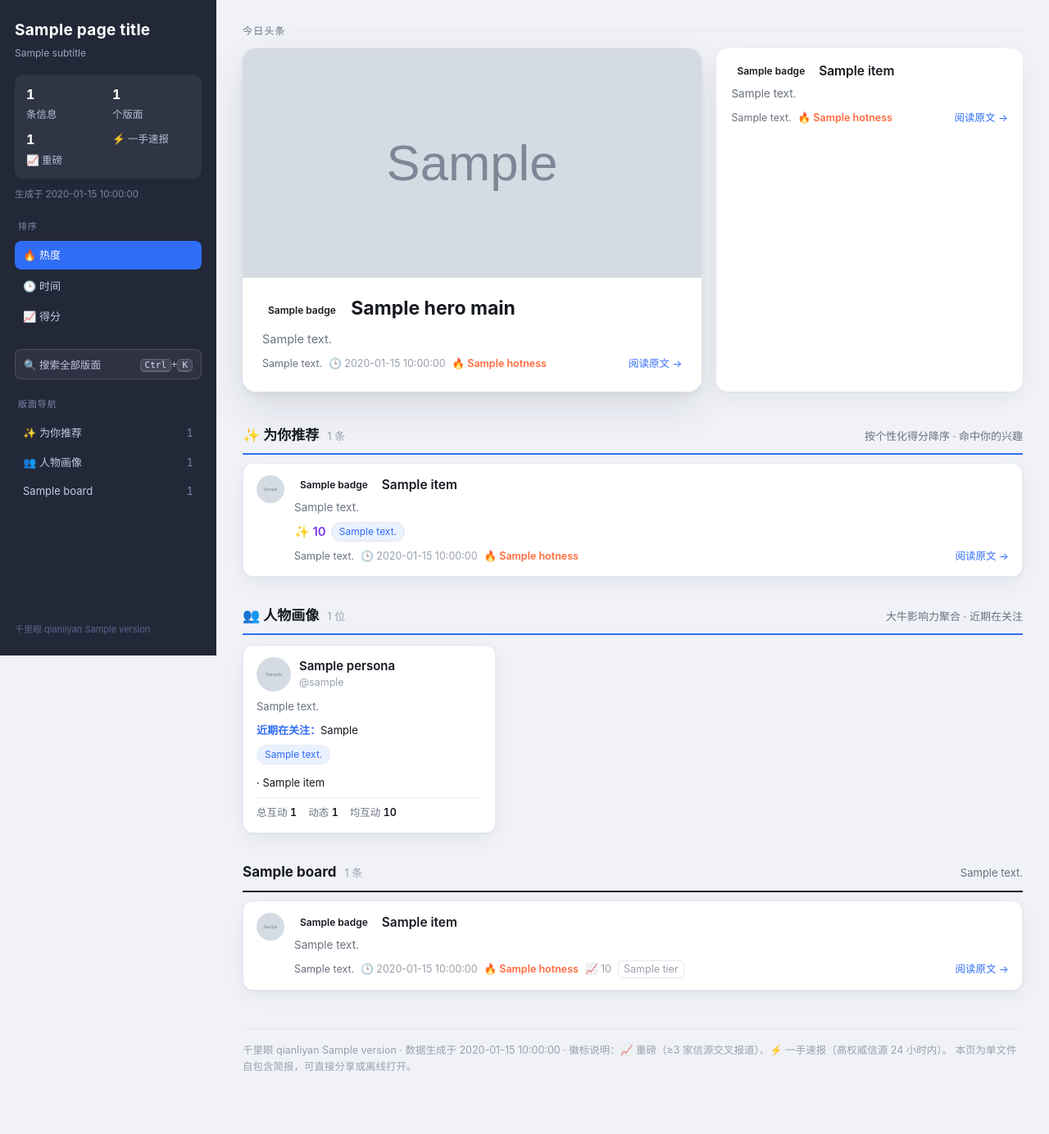
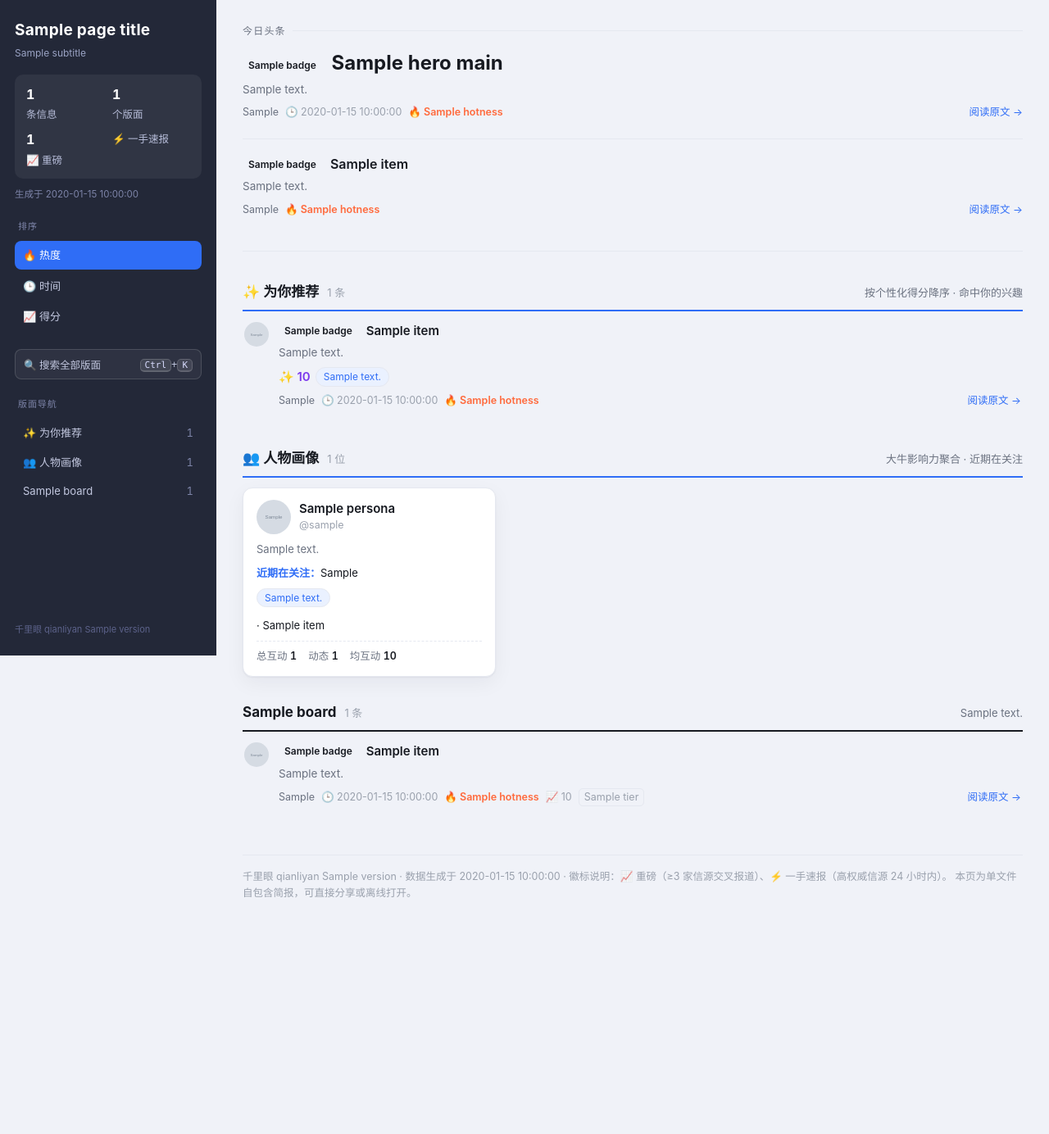
Before and after one commit to forcegravity1989/aihot, a Python web app: template templates/digest.html.jinja in a window 1280 px wide. Shown: the whole page at 82% size. After the commit the page ends 1095 px from the top, so only its background shows below. Run offline with Jinja, Linux system fonts and the light colour scheme; the template is opened without the code that fills it: most values are stand-ins (such as "Sample title", 1, 10 or a date in 2020); grey boxes marked "Sample" are stand-in pictures.

Commit message:
redesign: 按真实经典日报（TLDR/Techmeme/HN）重做简报，不再自己发挥
用户明确要求设计要参照真实经典日报，不能自己拍脑袋。用浏览器实测了
TLDR AI、Techmeme、Hacker News 三个：共同点是没有一个用大图/卡片阴影，
都是文本密度优先，层级靠字重/留白/分隔线做。

- 头条区改 TLDR 式纯文本：加粗大字标题 + 完整摘要段落，去掉上一版
  （#20）的配图卡片。
- 「更多信源」照 Techmeme 的「More: A, B, C」做成醒目正文行（左侧
  蓝色竖线），不再是灰色小标签——交叉验证是本产品核心主张，值得
  被看见。report.py 新增 lead_source/other_sources_text/cross_refs
  字段支撑。
- 常规条目从阴影卡片网格改成 Techmeme/HN 式列表行（细分隔线代替
  box-shadow+border-radius），信息密度明显提高。

真实数据渲染 + Python HTMLParser 逐标签结构校验（0 错误）+ 真实浏览器
视觉验证。535 pytest 全绿。

Closes #21

Co-Authored-By: Claude Sonnet 5 <noreply@anthropic.com>

```diff
--- a/templates/digest.html.jinja
+++ b/templates/digest.html.jinja
@@ -22,7 +22,6 @@
   --flash-soft: #f1e9ff;
   --ink-soft: #232838;
   --shadow: 0 1px 2px rgba(23, 26, 33, .05), 0 8px 24px rgba(23, 26, 33, .05);
-  --shadow-lg: 0 4px 8px rgba(23, 26, 33, .06), 0 20px 48px rgba(23, 26, 33, .10);
   --sidebar-w: 264px;
 }
 * { box-sizing: border-box; }
@@ -97,51 +96,44 @@ kbd {
 /* ---------- 主体 ---------- */
 .main-col { flex: 1; min-width: 0; padding: 28px 32px 72px; }
 
-/* ---------- 头条区：日报主体开场 ---------- */
-.hero { margin-bottom: 40px; }
+/* ---------- 头条区：日报主体开场 ----------
+   参照 TLDR AI 的做法：不放配图，头条条目就是加粗大字标题 + 完整摘要段落，
+   排版层级靠字号/字重/留白做出来，不是靠图片和卡片阴影。 */
+.hero { margin-bottom: 36px; padding-bottom: 28px; border-bottom: 1px solid var(--line); }
 .hero-label {
   font-size: 12px; letter-spacing: .1em; text-transform: uppercase; color: var(--muted);
-  margin: 0 0 12px; display: flex; align-items: center; gap: 8px;
+  margin: 0 0 14px; display: flex; align-items: center; gap: 8px;
 }
 .hero-label::after { content: ""; flex: 1; height: 1px; background: var(--line); }
-.hero-grid { display: grid; grid-template-columns: 1.5fr 1fr; gap: 18px; align-items: stretch; }
-.hero-main {
-  background: var(--card); border-radius: 16px; overflow: hidden; box-shadow: var(--shadow-lg);
-  display: flex; flex-direction: column;
-}
-.hero-main .hero-img { width: 100%; aspect-ratio: 16/8; object-fit: cover; background: linear-gradient(135deg, var(--brand-soft), #dfe7ff); }
-.hero-main .hero-body { padding: 22px 24px 24px; flex: 1; display: flex; flex-direction: column; }
-.hero-main .card-title { font-size: 23px; line-height: 1.35; font-weight: 700; }
-.hero-main .card-summary { -webkit-line-clamp: 3; font-size: 14.5px; margin-top: 10px; }
-.hero-side { display: flex; flex-direction: column; gap: 14px; }
-.hero-card {
-  background: var(--card); border-radius: 14px; box-shadow: var(--shadow); flex: 1;
-  display: flex; flex-direction: column; padding: 16px 18px;
-}
-.hero-card .card-title { font-size: 15.5px; }
-.hero-card .card-summary { -webkit-line-clamp: 2; }
+.hero-main .card-title { font-size: 24px; line-height: 1.35; font-weight: 700; }
+.hero-summary { -webkit-line-clamp: 4; font-size: 15px; margin-top: 10px; }
+.hero-side { list-style: none; margin: 22px 0 0; padding: 18px 0 0; border-top: 1px solid var(--line); }
+.hero-row { padding: 12px 0; border-top: 1px dashed var(--line); }
+.hero-row:first-child { border-top: 0; padding-top: 0; }
+.hero-row .card-title { font-size: 16px; }
 
 /* ---------- 版面 ---------- */
-.board { margin-top: 34px; scroll-margin-top: 20px; }
+.board { margin-top: 30px; scroll-margin-top: 20px; }
 .board-head { display: flex; align-items: baseline; gap: 10px; border-bottom: 2px solid var(--ink); padding-bottom: 8px; }
 .board-head h2 { font-size: 17px; margin: 0; }
 .board-head .n { color: var(--faint); font-size: 13px; }
 .board-head .desc { color: var(--muted); font-size: 13px; margin-left: auto; }
 .cards { list-style: none; margin: 0; padding: 0; }
+/* 参照 Techmeme/Hacker News 的信息密度：条目是列表行，不是带阴影的独立卡片——
+   视觉层级靠字重/留白/分隔线做，不靠圆角+阴影的"产品卡片"堆叠。 */
 .card {
-  display: flex; gap: 12px; background: var(--card); border: 1px solid var(--line);
-  border-radius: 12px; padding: 14px 16px; margin-top: 10px; box-shadow: var(--shadow);
+  display: flex; gap: 12px; padding: 13px 2px; border-top: 1px solid var(--line);
   scroll-margin-top: 20px;
 }
-.card:hover { border-color: #cfd6e6; }
-.card.qly-flash-target { outline: 2px solid var(--brand); outline-offset: 2px; }
+.cards .card:first-child { border-top: 0; }
+.card.qly-flash-target { background: var(--brand-soft); margin: 0 -10px; padding-left: 10px; padding-right: 10px; border-radius: 8px; }
 .avatar {
-  width: 34px; height: 34px; border-radius: 50%; flex: 0 0 34px;
+  width: 30px; height: 30px; border-radius: 50%; flex: 0 0 30px;
   display: flex; align-items: center; justify-content: center;
-  font-size: 14px; font-weight: 600; color: #fff; overflow: hidden; object-fit: cover;
+  font-size: 13px; font-weight: 600; color: #fff; overflow: hidden; object-fit: cover;
 }
 .card-main { min-width: 0; flex: 1; }
-.card-title { margin: 0; font-size: 15.5px; font-weight: 600; line-height: 1.5; }
+.card-title { margin: 0; font-size: 15px; font-weight: 600; line-height: 1.5; }
 .card-title a:hover { color: var(--brand); }
 .badge {
   display: inline-block; font-size: 12px; font-weight: 600; border-radius: 6px;
@@ -150,10 +142,16 @@ kbd {
 .badge-heavy { background: var(--heavy-soft); color: var(--heavy); }
 .badge-flash { background: var(--flash-soft); color: var(--flash); }
 .card-summary {
-  margin: 6px 0 0; color: var(--muted); font-size: 13.5px;
+  margin: 5px 0 0; color: var(--muted); font-size: 13.5px;
   display: -webkit-box; -webkit-line-clamp: 2; -webkit-box-orient: vertical; overflow: hidden;
 }
-.card-meta { margin-top: 8px; color: var(--faint); font-size: 12.5px; display: flex; flex-wrap: wrap; gap: 8px; align-items: center; }
+/* 「更多信源」——照 Techmeme「More: A, B, C」的做法做成醒目正文行，
+   不是角落里的小灰字标签：交叉验证是这款产品的核心主张，值得被看见。 */
+.more-sources {
+  margin: 6px 0 0; padding-left: 10px; border-left: 2px solid var(--brand);
+  color: var(--ink); font-size: 13px; line-height: 1.5;
+}
+.card-meta { margin-top: 7px; color: var(--faint); font-size: 12.5px; display: flex; flex-wrap: wrap; gap: 8px; align-items: center; }
 .card-meta .sources { color: var(--muted); }
 .card-meta .hotness { color: var(--hot); font-weight: 600; }
 .card-meta .tier { border: 1px solid var(--line); border-radius: 5px; padding: 0 6px; }
@@ -229,7 +227,6 @@ footer { margin-top: 46px; padding-top: 16px; border-top: 1px solid var(--line);
   .sidebar { position: static; width: 100%; height: auto; flex: none; }
   .sidebar-section:has(.boardnav) { min-height: 0 !important; }
   .boardnav { max-height: 260px; }
-  .hero-grid { grid-template-columns: 1fr; }
   .main-col { padding: 20px 16px 56px; }
 }
 @media (max-width: 640px) {
@@ -284,41 +281,39 @@ footer { margin-top: 46px; padding-top: 16px; border-top: 1px solid var(--line);
     {% if hero_main %}
     <section class="hero" aria-label="今日头条">
       <p class="hero-label">今日头条</p>
-      <div class="hero-grid">
       <article class="hero-main">
-          {% if hero_main.image %}<img class="hero-img" src="{{ hero_main.image }}" alt="" loading="lazy">{% endif %}
-          {% if not hero_main.image %}<div class="hero-img" aria-hidden="true"></div>{% endif %}
-          <div class="hero-body">
         <h2 class="card-title">
           {% for badge in hero_main.badges %}<span class="badge badge-{{ badge.kind }}">{{ badge.label }}</span>{% endfor %}
           <a href="{{ hero_main.url }}" target="_blank" rel="noopener noreferrer">{{ hero_main.display_title }}</a>
         </h2>
-            {% if hero_main.summary %}<p class="card-summary">{{ hero_main.summary }}</p>{% endif %}
+        {% if hero_main.summary %}<p class="card-summary hero-summary">{{ hero_main.summary }}</p>{% endif %}
+        {% if hero_main.cross_refs %}<p class="more-sources">更多信源：{{ hero_main.other_sources_text }}</p>{% endif %}
         <div class="card-meta">
-              <span class="sources">{{ hero_main.sources_text }}</span>
+          <span class="sources">{{ hero_main.lead_source }}</span>
           <span title="{{ hero_main.date_abs }}">🕒 {{ hero_main.date_text }}</span>
           <span class="hotness">🔥 {{ hero_main.hotness }}</span>
           <a class="go" href="{{ hero_main.url }}" target="_blank" rel="noopener noreferrer">阅读原文 →</a>
         </div>
-          </div>
       </article>
-        <div class="hero-side">
+      {% if hero_rest %}
+      <ol class="hero-side">
         {% for item in hero_rest %}
-          <article class="hero-card">
+        <li class="hero-row">
           <h3 class="card-title">
             {% for badge in item.badges %}<span class="badge badge-{{ badge.kind }}">{{ badge.label }}</span>{% endfor %}
             <a href="{{ item.url }}" target="_blank" rel="noopener noreferrer">{{ item.display_title }}</a>
           </h3>
           {% if item.summary %}<p class="card-summary">{{ item.summary }}</p>{% endif %}
+          {% if item.cross_refs %}<p class="more-sources">更多信源：{{ item.other_sources_text }}</p>{% endif %}
           <div class="card-meta">
-              <span class="sources">{{ item.sources_text }}</span>
+            <span class="sources">{{ item.lead_source }}</span>
             <span class="hotness">🔥 {{ item.hotness }}</span>
             <a class="go" href="{{ item.url }}" target="_blank" rel="noopener noreferrer">阅读原文 →</a>
           </div>
-          </article>
+        </li>
         {% endfor %}
-        </div>
-      </div>
+      </ol>
+      {% endif %}
     </section>
     {% endif %}
 
@@ -340,12 +335,13 @@ footer { margin-top: 46px; padding-top: 16px; border-top: 1px solid var(--line);
               <a href="{{ item.url }}" target="_blank" rel="noopener noreferrer">{{ item.display_title }}</a>
             </h3>
             {% if item.summary %}<p class="card-summary">{{ item.summary }}</p>{% endif %}
+            {% if item.cross_refs %}<p class="more-sources">更多信源：{{ item.other_sources_text }}</p>{% endif %}
             <div class="reasons">
               <span class="pscore">✨ {{ item.personal_score }}</span>
               {% for chip in item.personal_reasons %}<span class="reason-chip">{{ chip.text }}</span>{% endfor %}
             </div>
             <div class="card-meta">
-              <span class="sources">{{ item.sources_text }}</span>
+              <span class="sources">{{ item.lead_source }}</span>
               <span title="{{ item.date_abs }}">🕒 {{ item.date_text }}</span>
               <span class="hotness">🔥 {{ item.hotness }}</span>
               <a class="go" href="{{ item.url }}" target="_blank" rel="noopener noreferrer">阅读原文 →</a>
@@ -419,8 +415,9 @@ footer { margin-top: 46px; padding-top: 16px; border-top: 1px solid var(--line);
               <a href="{{ item.url }}" target="_blank" rel="noopener noreferrer">{{ item.display_title }}</a>
             </h3>
             {% if item.summary %}<p class="card-summary">{{ item.summary }}</p>{% endif %}
+            {% if item.cross_refs %}<p class="more-sources">更多信源：{{ item.other_sources_text }}</p>{% endif %}
             <div class="card-meta">
-              <span class="sources">{{ item.sources_text }}</span>
+              <span class="sources">{{ item.lead_source }}</span>
               <span title="{{ item.date_abs }}">🕒 {{ item.date_text }}</span>
               <span class="hotness">🔥 {{ item.hotness }}</span>
               <span>📈 {{ item.weight }}</span>
```
Also changed, not shown: qianliyan/pipeline/report.py (+7 -0 lines). Lines whose indentation alone changed are shown as unchanged.
